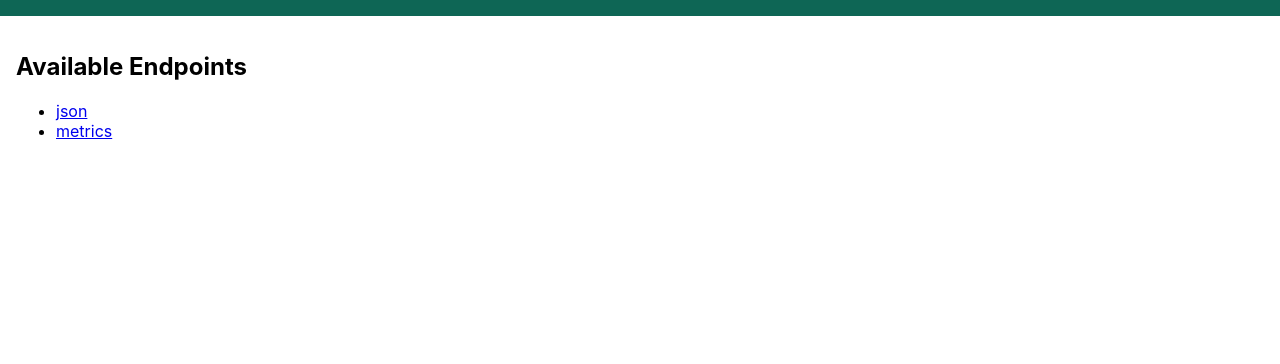
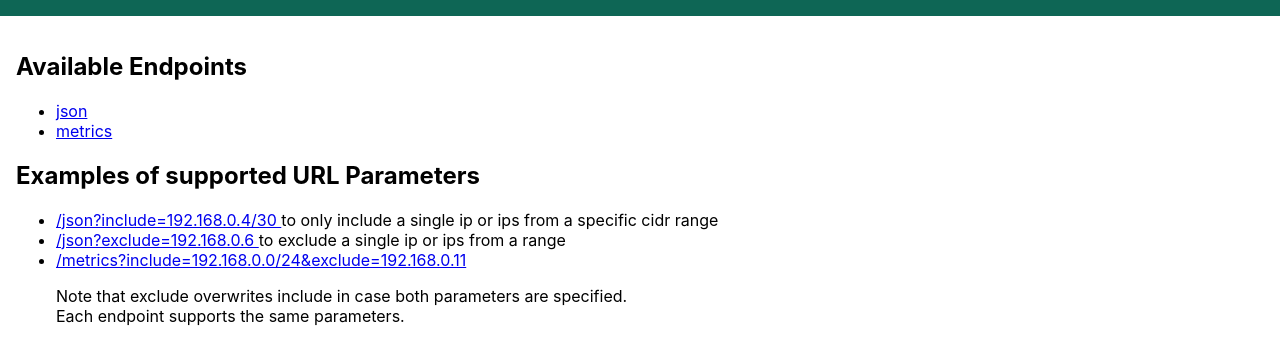
Before and after one commit to triole/arp-exporter, a plain HTML site: page src/ae/index.html in a window 1280 px wide. Shown: the part 98-462 px from the top of the page. Drawn offline with Linux system fonts and the light colour scheme.

Commit message:
Update index template

```diff
--- a/src/ae/index.html
+++ b/src/ae/index.html
@@ -1,4 +1,5 @@
 <html lang="en">
+
 <head>
     <meta charset="UTF-8">
     <meta name="viewport" content="width=device-width, initial-scale=1.0">
@@ -8,21 +9,25 @@
             font-family: -apple-system, BlinkMacSystemFont, Segoe UI, Roboto, Helvetica Neue, Arial, Noto Sans, Liberation Sans, sans-serif, Apple Color Emoji, Segoe UI Emoji, Segoe UI Symbol, Noto Color Emoji;
             margin: 0;
         }
+
         header {
-            background-color: #0e6655 ;
+            background-color: #0e6655;
             color: #fff;
             font-size: 1rem;
             padding: 1rem;
         }
+
         main {
             padding: 1rem;
         }
+
         label {
             display: inline-block;
             width: 0.5em;
         }
     </style>
 </head>
+
 <body>
     <header>
         <h1>ARP Exporter</h1>
@@ -35,6 +40,31 @@
                 <li><a href="/metrics">metrics</a></li>
             </ul>
         </div>
+        <h2>Examples of supported URL Parameters</h2>
+        <div>
+            <ul>
+                <li>
+                    <a href="/json?include=192.168.0.4/30">
+                        /json?include=192.168.0.4/30
+                    </a>
+                    to only include a single ip or ips from a specific cidr range
+                </li>
+                <li>
+                    <a href="/json?exclude=192.168.0.6">
+                        /json?exclude=192.168.0.6
+                    </a>
+                    to exclude a single ip or ips from a range
+                </li>
+                <li>
+                    <a href="/metrics?include=192.168.0.0/24&exclude=192.168.0.11">
+                        /metrics?include=192.168.0.0/24&exclude=192.168.0.11
+                    </a>
+                </li>
+                <p>Note that exclude overwrites include in case both parameters are specified.<br>
+                    Each endpoint supports the same parameters.</p>
+            </ul>
+        </div>
     </main>
 </body>
+
 </html>
```
